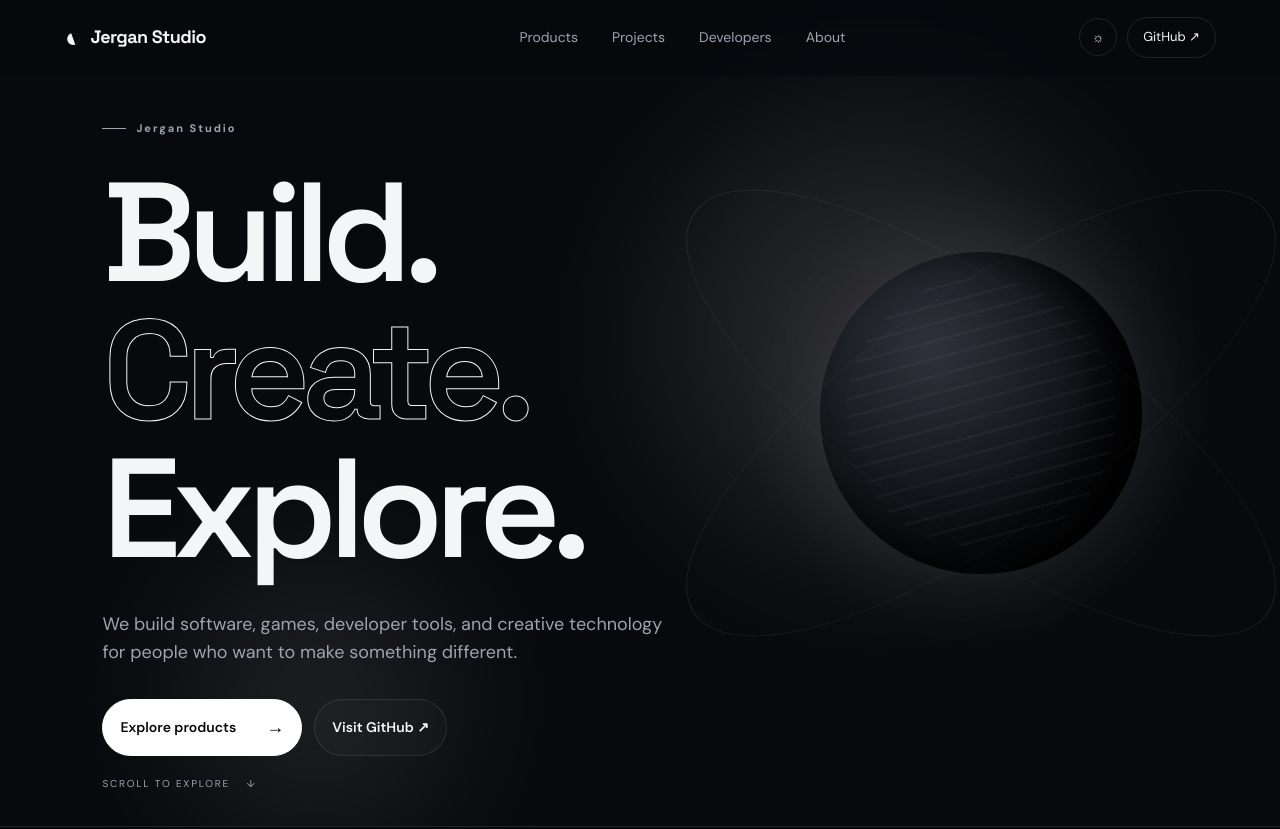
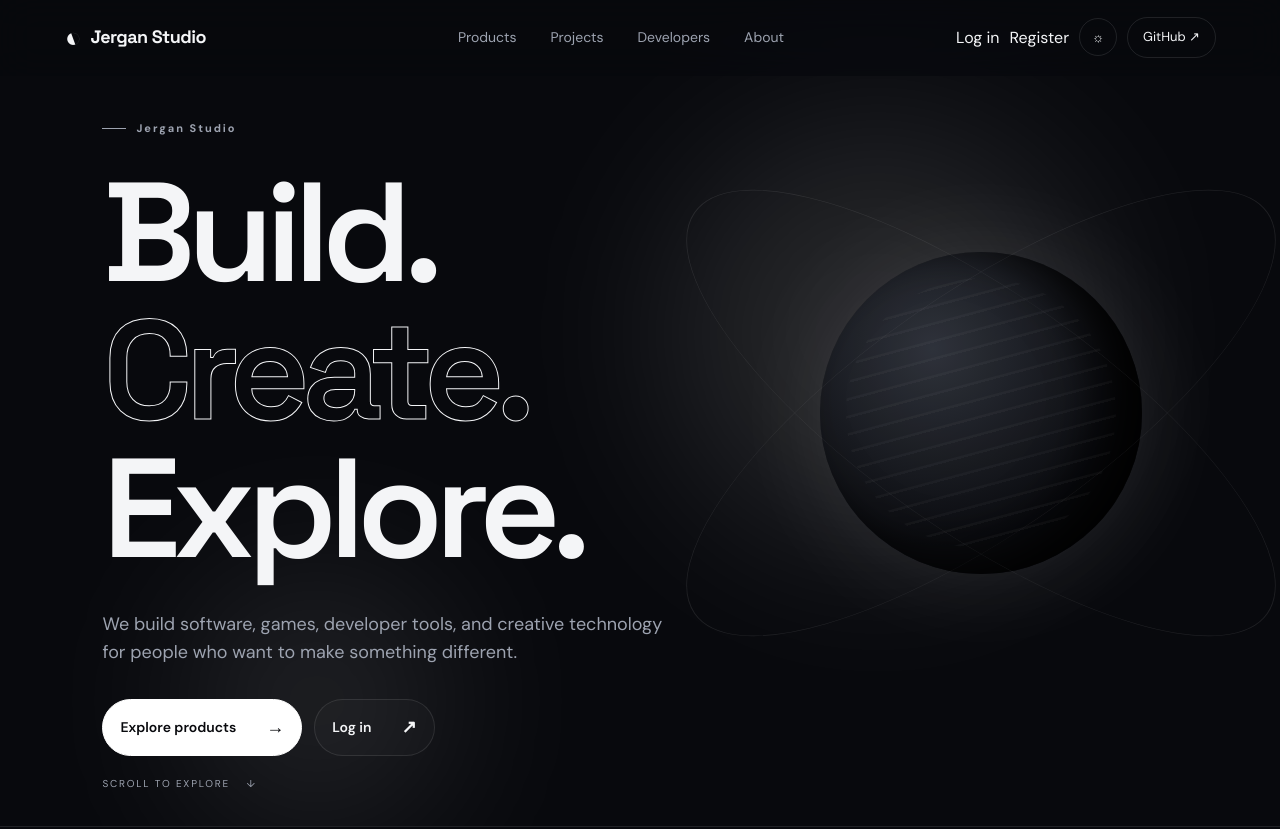
Before and after one commit to jergan-studio/Jerganstudio, a plain HTML site: page index.html in a window 1280 px wide. Shown: the top 829 px of the page. Drawn offline with Linux system fonts and the light colour scheme.

Commit message:
Add AuthPro login and registration links to navigation

```diff
--- a/index.html
+++ b/index.html
@@ -12,13 +12,15 @@
   <div class="progress" id="progress"></div>
   <header class="nav" id="top">
     <a class="brand" href="#top" aria-label="Jergan Studio home"><span class="eclipse">◐</span><span>Jergan Studio</span></a>
-    <nav class="desktop-nav" aria-label="Main navigation">
+    <nav class="desktop-nav" id="mainNav" aria-label="Main navigation">
       <a href="#products">Products</a>
       <a href="#projects">Projects</a>
       <a href="#developers">Developers</a>
       <a href="#about">About</a>
     </nav>
     <div class="nav-actions">
+      <a class="auth-link login-link" href="https://www.authpro.com/auth/Jergan/">Log in</a>
+      <a class="auth-link register-link" href="https://www.authpro.com/auth/Jergan/?action=reg">Register</a>
       <button class="icon-button" id="themeToggle" aria-label="Toggle theme">☼</button>
       <a class="github-button" href="https://github.com/jergan-studio" target="_blank" rel="noreferrer">GitHub ↗</a>
       <button class="menu-button" id="menuButton" aria-label="Open menu" aria-expanded="false">☰</button>
@@ -34,7 +36,7 @@
         <p>We build software, games, developer tools, and creative technology for people who want to make something different.</p>
         <div class="hero-buttons">
           <a class="button primary" href="#products">Explore products <span>→</span></a>
-          <a class="button secondary" href="https://github.com/jergan-studio" target="_blank" rel="noreferrer">Visit GitHub ↗</a>
+          <a class="button secondary" href="https://www.authpro.com/auth/Jergan/">Log in <span>↗</span></a>
         </div>
       </div>
       <div class="hero-orbit" aria-hidden="true"><div class="planet"><span></span></div><div class="orbit orbit-a"></div><div class="orbit orbit-b"></div></div>
@@ -70,10 +72,10 @@
       </div>
     </section>
 
-    <section class="cta reveal"><div class="cta-mark">◐</div><div><div class="section-label">05 — JERGAN STUDIO</div><h2>There is more<br>to <span>build.</span></h2></div><a class="button primary" href="https://github.com/jergan-studio" target="_blank" rel="noreferrer">Start exploring <span>→</span></a></section>
+    <section class="cta reveal"><div class="cta-mark">◐</div><div><div class="section-label">05 — JERGAN STUDIO</div><h2>There is more<br>to <span>build.</span></h2></div><a class="button primary" href="https://www.authpro.com/auth/Jergan/?action=reg">Join Jergan <span>→</span></a></section>
   </main>
 
-  <footer class="footer"><div class="footer-top"><a class="brand" href="#top"><span class="eclipse">◐</span><span>Jergan Studio</span></a><p>Build. Create. Explore.</p></div><div class="footer-links"><div><b>Explore</b><a href="#products">Products</a><a href="#projects">Projects</a><a href="#developers">Developers</a></div><div><b>Connect</b><a href="https://github.com/jergan-studio" target="_blank" rel="noreferrer">GitHub ↗</a><a href="#about">About</a></div></div><div class="footer-bottom"><span>© 2026 Jergan Studio. All rights reserved.</span><span>Independent technology studio.</span></div></footer>
+  <footer class="footer"><div class="footer-top"><a class="brand" href="#top"><span class="eclipse">◐</span><span>Jergan Studio</span></a><p>Build. Create. Explore.</p></div><div class="footer-links"><div><b>Explore</b><a href="#products">Products</a><a href="#projects">Projects</a><a href="#developers">Developers</a></div><div><b>Account</b><a href="https://www.authpro.com/auth/Jergan/">Log in</a><a href="https://www.authpro.com/auth/Jergan/?action=reg">Register</a></div><div><b>Connect</b><a href="https://github.com/jergan-studio" target="_blank" rel="noreferrer">GitHub ↗</a><a href="#about">About</a></div></div><div class="footer-bottom"><span>© 2026 Jergan Studio. All rights reserved.</span><span>Independent technology studio.</span></div></footer>
   <script src="script.js"></script>
 </body>
 </html>
```
